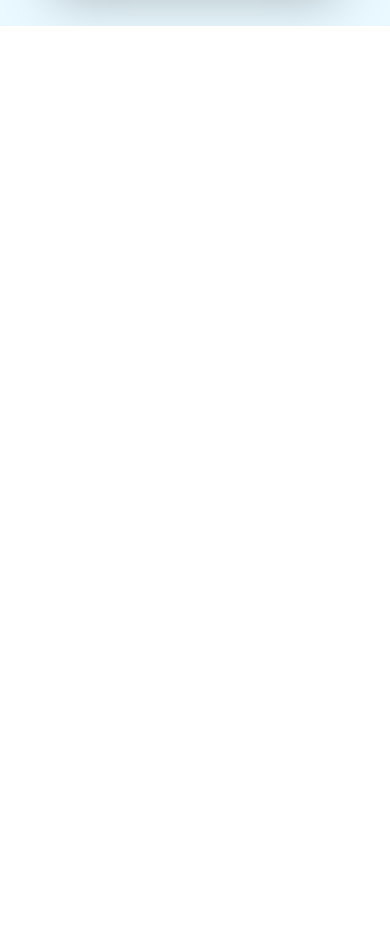
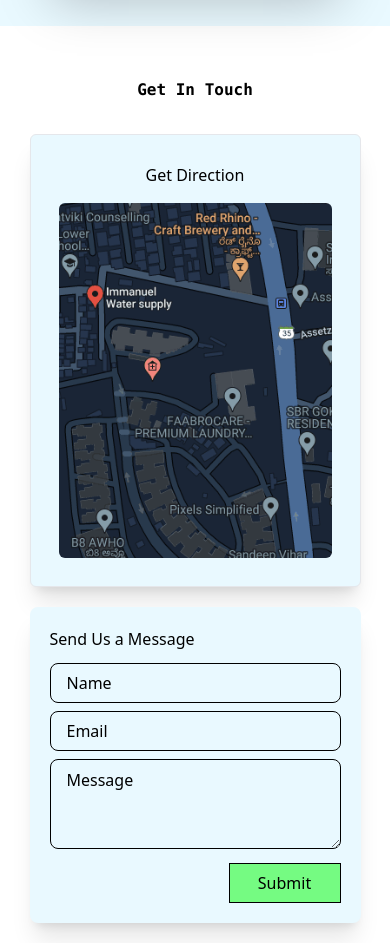
Before and after one commit to victorchrollo14/Water-Buisness, a React (Vite) app: page / in a window 390 px wide. Shown: the part 1940-2883 px from the top of the page. Before the commit the page ends 1966 px from the top, so only its background shows below. Built offline with nearby package versions, Linux system fonts and the light colour scheme.

Commit message:
Fix Issue #5

```diff
--- a/src/App.jsx
+++ b/src/App.jsx
@@ -4,6 +4,7 @@ import { Header } from "./components/header";
 import { Hero } from "./components/Hero";
 import { About } from "./components/About";
 import Products from "./components/Products";
+import { Contact } from "./components/Contact";
 
 function App() {
   return (
@@ -12,6 +13,7 @@ function App() {
       <Hero />
       <About />
       <Products />
+      <Contact />
     </div>
   );
 }
--- /dev/null
+++ b/src/components/Contact.jsx
@@ -0,0 +1,22 @@
+import React from "react";
+import map from "../assets/maps.png";
+import { Form } from "./Form";
+
+export const Contact = () => {
+  return (
+    <section className="contact-us-section flex flex-col items-center p-5">
+      <h1 className="font-mono font-semibold p-8">Get In Touch</h1>
+      <div className="contact-body flex flex-col gap-5">
+        <div className="directions flex items-center flex-col bg-lightest-blue p-7 rounded-md shadow-xl border">
+          <h2 className="text-base pb-4">Get Direction</h2>
+          <img
+            src={map}
+            alt="Google map location image"
+            className=" rounded-md  w-70vw h-auto max-w-sm "
+          />
+        </div>
+        <Form />
+      </div>
+    </section>
+  );
+};
--- /dev/null
+++ b/src/components/Form.jsx
@@ -0,0 +1,43 @@
+import React, { useState } from "react";
+
+export const Form = () => {
+  const [name, setName] = useState();
+  const [email, setEmail] = useState();
+  const [message, setMessage] = useState();
+
+  return (
+    <>
+      <div className="form-section bg-lightest-blue flex flex-col p-5 rounded-lg shadow-xl lg:w-80">
+        <h2 className="mb-3 ">Send Us a Message</h2>
+        <form action="" className="flex flex-col  gap-2 items-center relative h-60">
+          <input
+            type="text"
+            value={name}
+            placeholder="Name"
+            className="border w-full h-10 p-4 rounded-lg placeholder:font-thin bg-transparent border-solid border-black placeholder:text-black"
+          />
+          <input
+            type="email"
+            value={email}
+            placeholder="Email"
+            className="border w-full h-10 p-4 rounded-lg placeholder:font-thin bg-transparent border-solid border-black placeholder:text-black"
+          />
+          <textarea
+            name="Message"
+            id="message"
+            cols="20"
+            rows="3"
+            value={message}
+            placeholder="Message"
+            className="border w-full px-4 py-2 rounded-lg placeholder:font-thin bg-transparent border-solid border-black placeholder:text-black "
+          ></textarea>
+          <input
+            type="submit"
+            value="Submit"
+            className="items-end border-black border w-28 h-10 font-thin  bg-green absolute bottom-0 right-0"
+          />
+        </form>
+      </div>
+    </>
+  );
+};
--- a/tailwind.config.js
+++ b/tailwind.config.js
@@ -13,6 +13,7 @@ export default {
         ["light-green"]: "rgba(117, 251, 130, 0.5)",
         ["lightest-blue"]: "#E9F9FF",
         ["tblue"]: "#00D1FF",
+        ["green"]: "#75FB82",
       },
       fontFamily: {
         monospace: [
@@ -40,6 +41,9 @@ export default {
         ["50vw"]: "50vw",
         ["35vw"]: "35vw",
         ["40vw"]: "40vw",
+        ["60vw"]: "60vw",
+        ["70vw"]: "70vw",
+        ["80vw"]: "80vw",
       },
       borderWidth: {
         ["1"]: "1px",
```
Also changed, not shown: src/assets/map-light.png (added), src/assets/maps.png (added).
